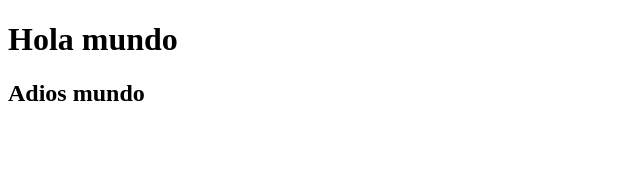
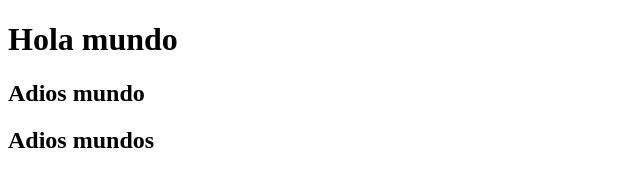
Before and after one commit to DanieBarrio/LM2324, a plain HTML site: page Tema 2/Introducion.html in a window 1280 px wide. Shown: the whole page, without its empty margins (0-640 px from the left). Drawn offline with Linux system fonts and the light colour scheme.

Commit message:
Guardado en ramificacion 2

```diff
--- a/Tema 2/Introducion.html
+++ b/Tema 2/Introducion.html
@@ -8,5 +8,6 @@
 <body>
     <h1>Hola mundo</h1>
     <h2>Adios mundo</h2>
+    <h2>Adios mundos</h2>
 </body>
 </html>
```
